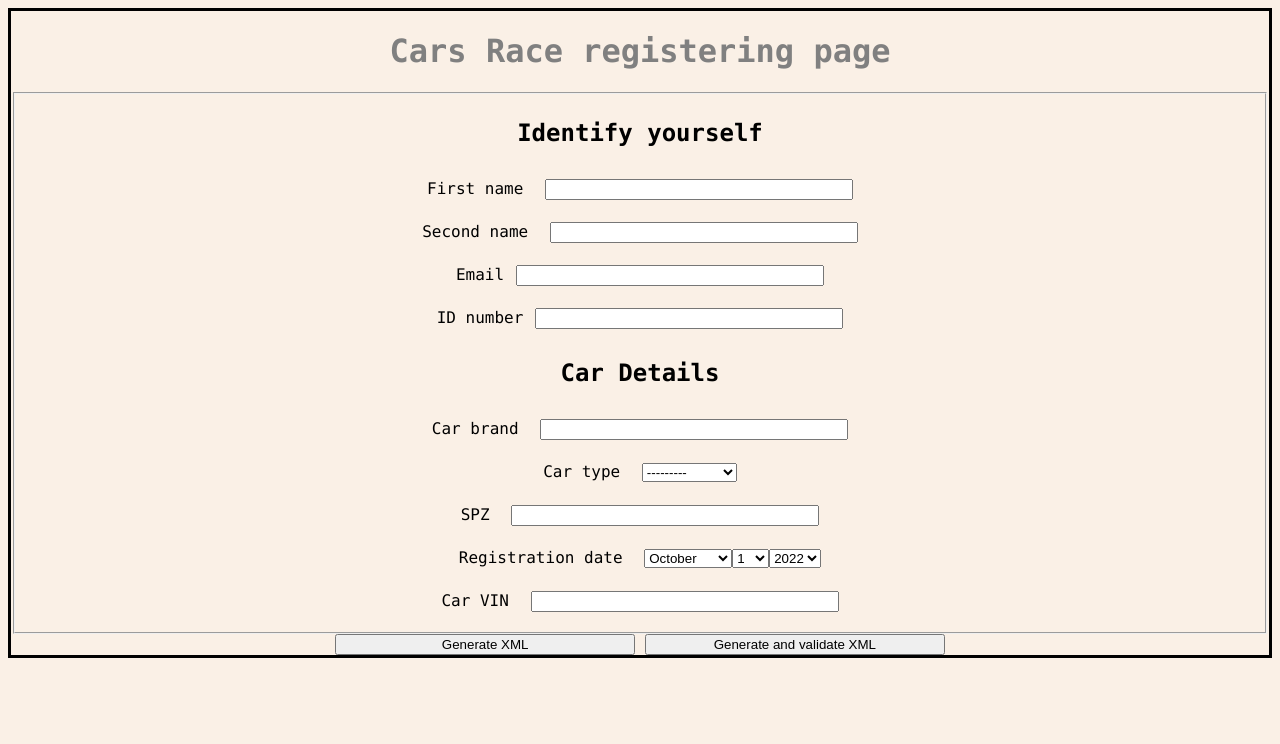
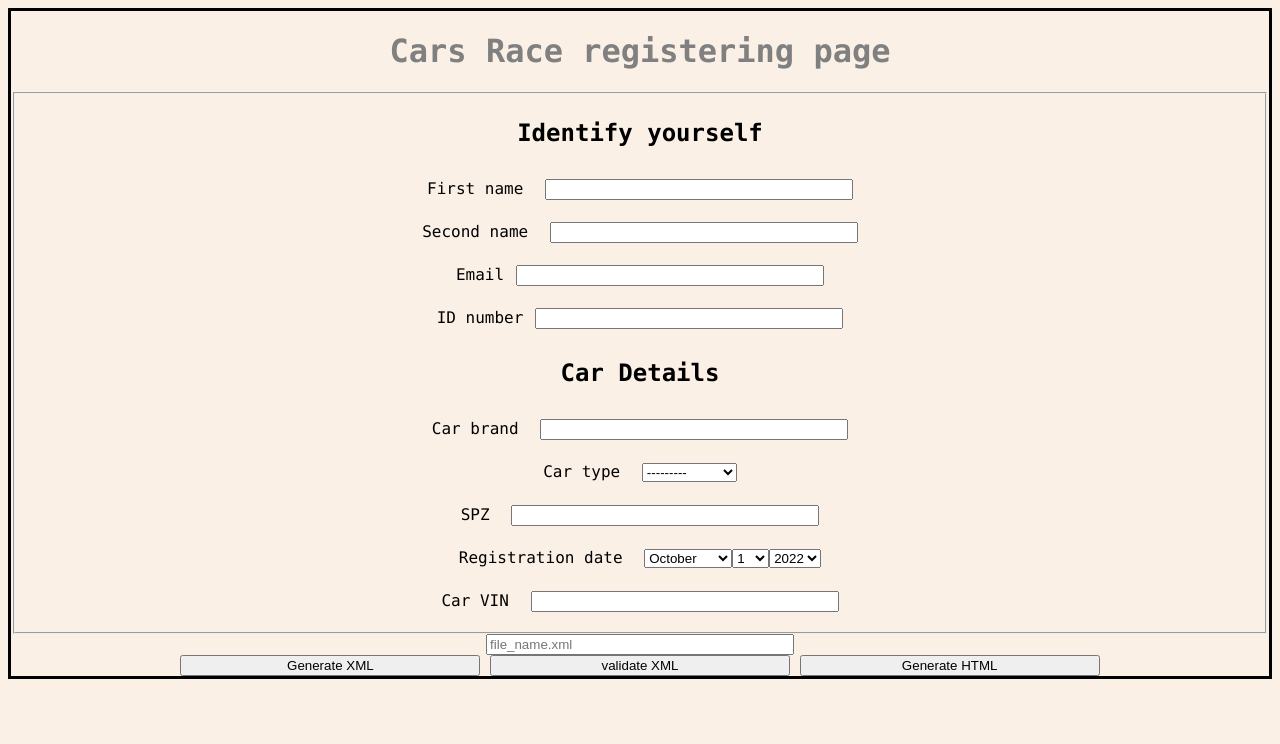
Before and after one commit to ViliamJ/SIPVS, a Django app: page / in a window 1280 px wide. Shown: the top 744 px of the page. Run offline with Django 4.2, Linux system fonts and the light colour scheme; some libraries are stand-ins or nearby versions.

Commit message:
added field for file name.

```diff
--- a/formular_web/views.py
+++ b/formular_web/views.py
@@ -9,6 +9,7 @@ from django.views import View
 
 from .xml_generator import generateXML
 from .xml_validator import validateXML
+from django.http import HttpResponse
 
 
 def home_view(request):
@@ -62,18 +63,35 @@ class CarFormView(View):
 
     def post(self, request, *args, **kwargs):
         car_formset = self.Car_FormSet(self.request.POST)
+        file_name = request.POST['file_name']
         validate_message = ""
+
         if 'generate_validate_XML' in request.POST:
-            validate_message = validateXML()
+
+            try:
+                validate_message = validateXML(file_name=file_name)
+            except:
+                return HttpResponse("Something went wrong, probably file you specified does not exist")
+            if validate_message:
+                return HttpResponse("Validated xml file is okey")
+            else:
+                return HttpResponse("Xml file is NOT okey.")
+
+        if 'generate_HTML' in request.POST:
+            return HttpResponse("Generating HTML zatial nefunguje")
+
         if car_formset.is_valid():
-            generateXML(car_formset)
-            context = {
-                'car_form': self.Car_FormSet(),
-                'error_message': "",
-                'validate_message': validate_message
-            }
 
-            return render(request, self.template_name, context)
+            if 'generate_XML' in request.POST:
+
+                generateXML(car_formset, file_name=file_name)
+                context = {
+                    'car_form': self.Car_FormSet(),
+                    'error_message': "",
+                    'validate_message': validate_message
+                }
+
+                return render(request, self.template_name, context)
         else:
             context = {
                 'car_form': self.Car_FormSet(),
--- a/templates/home.html
+++ b/templates/home.html
@@ -68,8 +68,13 @@
                         {% endfor %}
                     </div>
                 </fieldset>
+
+                <input type="text" id="file_name" name="file_name" placeholder="file_name.xml"><br>
                 <input type="submit" value="Generate XML" name="generate_XML" />
-                <input type="submit" value="Generate and validate XML" name="generate_validate_XML" />
+                <input type="submit" value="validate XML" name="generate_validate_XML" formnovalidate="formnovalidate"/>
+                <input type="submit" value="Generate HTML" name="generate_HTML" formnovalidate="formnovalidate"/>
+
+
             </form>
         </div>
         <script>
```
Also changed, not shown: formular_web/xml_generator.py (+6 -2 lines), formular_web/xml_validator.py (+5 -2 lines).
